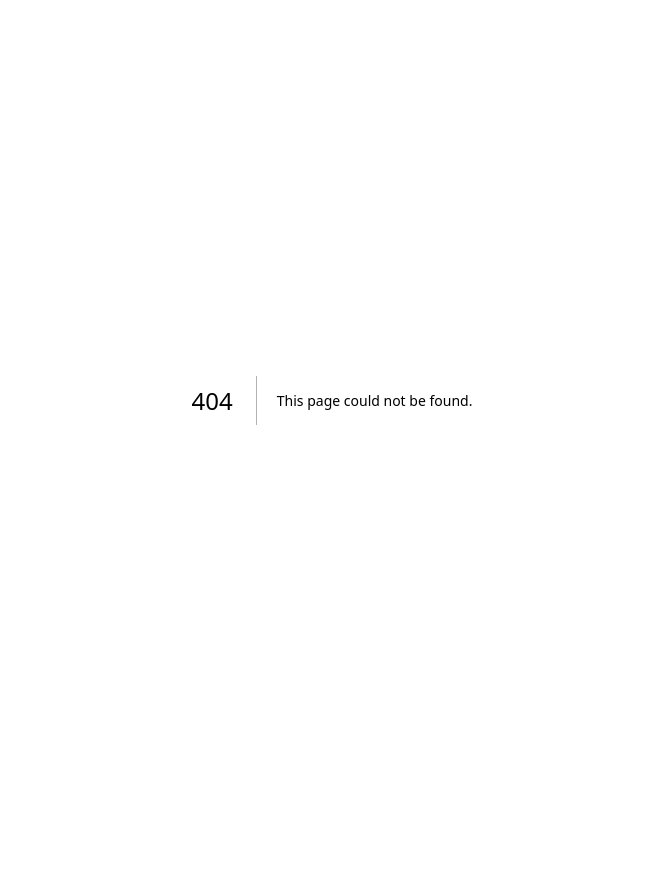
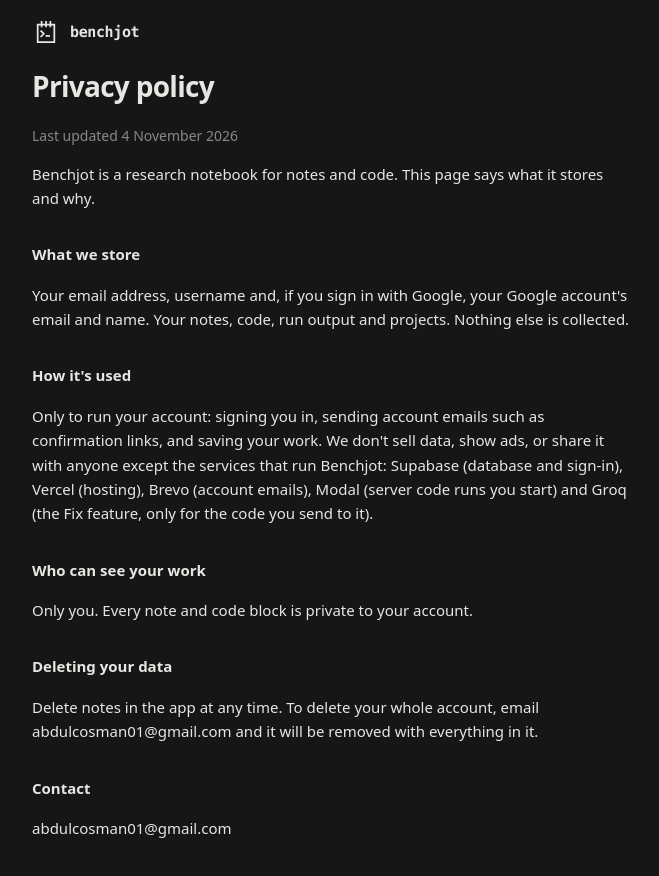
Before and after one commit to Ozovehe1/benchjot, a Next.js app: page /privacy in a window 1280 px wide. Before the commit this address had no page. Shown: the top 876 px of the page, without its empty margins (308-967 px from the left). Before the commit the page ends 800 px from the top, so only its background shows below. Built offline with nearby package versions, Linux system fonts and the light colour scheme.

Commit message:
Privacy policy and terms pages, linked from the landing page

```diff
--- a/src/app/page.tsx
+++ b/src/app/page.tsx
@@ -73,6 +73,10 @@ export default async function Home() {
           </TextLink>
         </nav>
       </main>
+      <footer className="mt-10 flex justify-center gap-5 pb-6 text-xs text-faint">
+        <TextLink href="/privacy" className="text-xs">Privacy</TextLink>
+        <TextLink href="/terms" className="text-xs">Terms</TextLink>
+      </footer>
     </div>
   );
 }
--- /dev/null
+++ b/src/app/privacy/page.tsx
@@ -0,0 +1,21 @@
+import { LegalPage } from "@/components/legal-page";
+
+export const metadata = { title: "Privacy policy" };
+
+export default function PrivacyPage() {
+  return (
+    <LegalPage title="Privacy policy" updated="4 November 2026">
+      <p>Benchjot is a research notebook for notes and code. This page says what it stores and why.</p>
+      <h2>What we store</h2>
+      <p>Your email address, username and, if you sign in with Google, your Google account&apos;s email and name. Your notes, code, run output and projects. Nothing else is collected.</p>
+      <h2>How it&apos;s used</h2>
+      <p>Only to run your account: signing you in, sending account emails such as confirmation links, and saving your work. We don&apos;t sell data, show ads, or share it with anyone except the services that run Benchjot: Supabase (database and sign-in), Vercel (hosting), Brevo (account emails), Modal (server code runs you start) and Groq (the Fix feature, only for the code you send to it).</p>
+      <h2>Who can see your work</h2>
+      <p>Only you. Every note and code block is private to your account.</p>
+      <h2>Deleting your data</h2>
+      <p>Delete notes in the app at any time. To delete your whole account, email abdulcosman01@gmail.com and it will be removed with everything in it.</p>
+      <h2>Contact</h2>
+      <p>abdulcosman01@gmail.com</p>
+    </LegalPage>
+  );
+}
--- /dev/null
+++ b/src/app/terms/page.tsx
@@ -0,0 +1,21 @@
+import { LegalPage } from "@/components/legal-page";
+
+export const metadata = { title: "Terms" };
+
+export default function TermsPage() {
+  return (
+    <LegalPage title="Terms" updated="4 November 2026">
+      <p>By using Benchjot you agree to these terms.</p>
+      <h2>Your content</h2>
+      <p>What you write and upload stays yours. You&apos;re responsible for it and for the code you run.</p>
+      <h2>Fair use</h2>
+      <p>Don&apos;t use Benchjot to break the law, attack other systems, mine cryptocurrency, or overload the service. Accounts that do may be suspended.</p>
+      <h2>No warranty</h2>
+      <p>Benchjot is provided as is. Keep your own copies of important work; we&apos;re not liable for lost data or downtime.</p>
+      <h2>Changes</h2>
+      <p>These terms may change; the date above shows the latest version.</p>
+      <h2>Contact</h2>
+      <p>abdulcosman01@gmail.com</p>
+    </LegalPage>
+  );
+}
--- /dev/null
+++ b/src/components/legal-page.tsx
@@ -0,0 +1,17 @@
+import { Logo } from "./ui";
+
+/** Plain reading page for the privacy policy and terms. */
+export function LegalPage({ title, updated, children }: { title: string; updated: string; children: React.ReactNode }) {
+  return (
+    <div className="mx-auto w-full max-w-[640px] px-5 pb-16">
+      <header className="flex h-16 items-center">
+        <Logo />
+      </header>
+      <main className="space-y-4 text-[15px] leading-relaxed [&_h2]:mt-8 [&_h2]:font-semibold">
+        <h1 className="text-[28px] font-semibold tracking-tight">{title}</h1>
+        <p className="text-sm text-muted">Last updated {updated}</p>
+        {children}
+      </main>
+    </div>
+  );
+}
--- a/src/middleware.ts
+++ b/src/middleware.ts
@@ -5,7 +5,7 @@ import { SUPABASE_ANON_KEY, SUPABASE_URL } from "@/lib/env";
 // Signed-out visitors may see these; signed-in users are sent home from /login.
 const AUTH_PATHS = ["/login"];
 // Reachable signed in or out (the email confirmation link).
-const OPEN_PATHS = ["/auth/"];
+const OPEN_PATHS = ["/auth/", "/privacy", "/terms"];
 const LANDING = "/";
 
 export async function middleware(request: NextRequest) {
```
